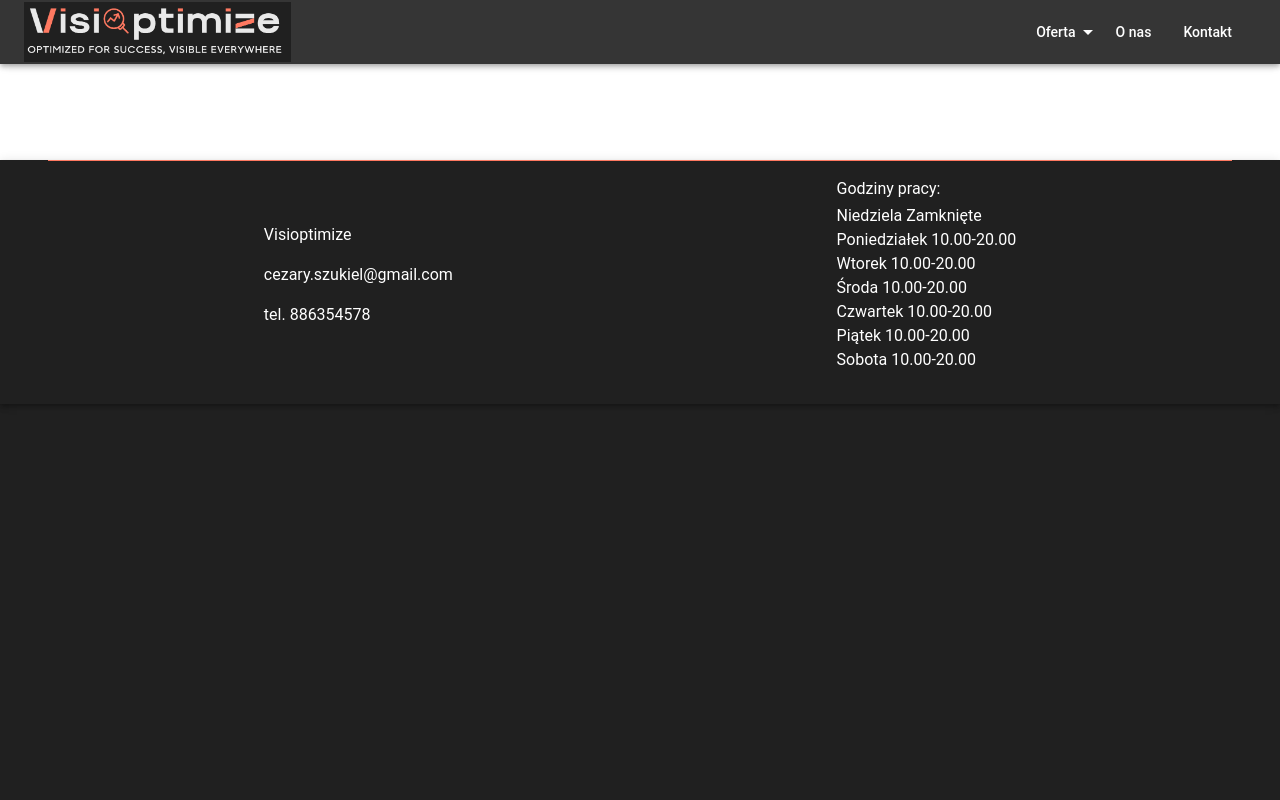
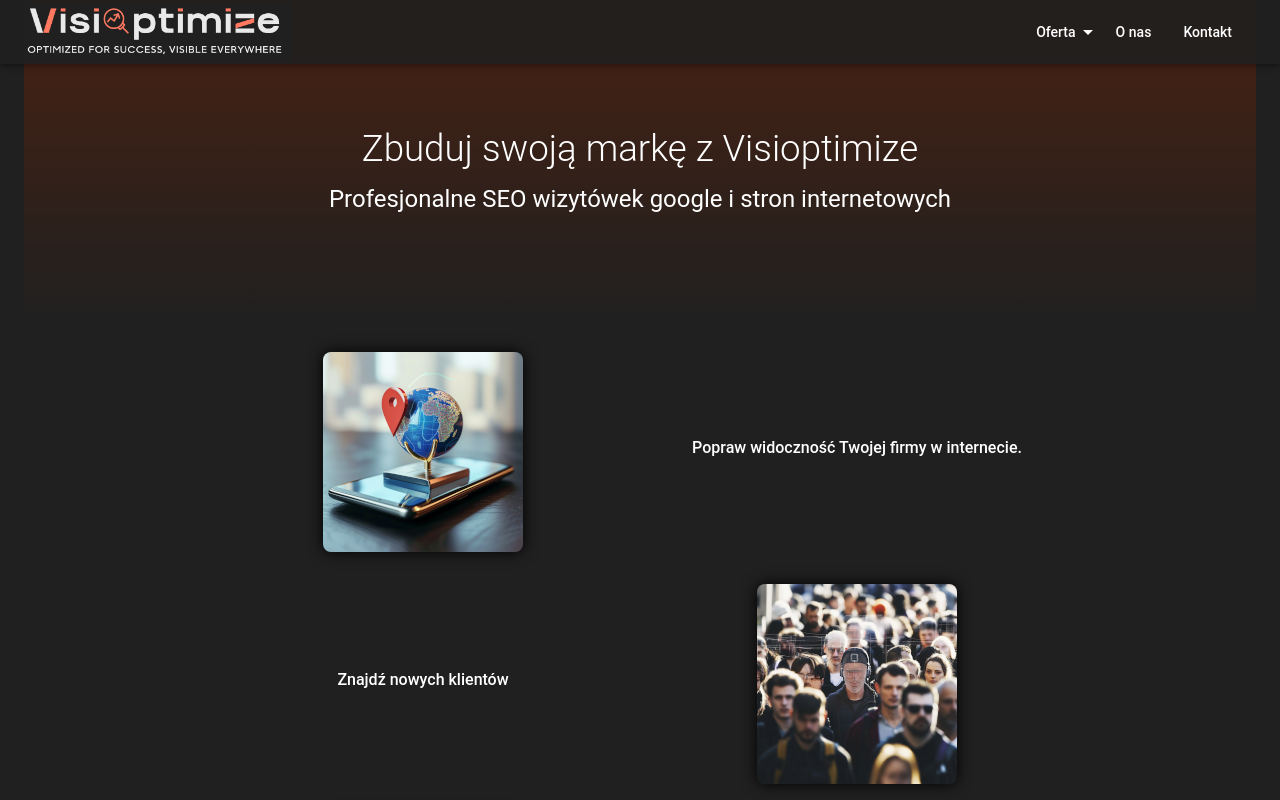
Before and after one commit to CezarySzukiel/visioptimize, a React (Create React App) app: page / in a window 1280 px wide. Shown: the top 800 px of the page. Built offline with nearby package versions, Linux system fonts and the light colour scheme.

Commit message:
main page path experiment

```diff
--- a/src/pageSettings.ts
+++ b/src/pageSettings.ts
@@ -4,4 +4,4 @@ export const containersColor: string = "rgb(0 0 0 / 50%)";
 
 export const containersBorderRadius: string = "8px";
 
-export const mainPagePath: string = "/visioptimize";
+export const mainPagePath: string = "";
```
